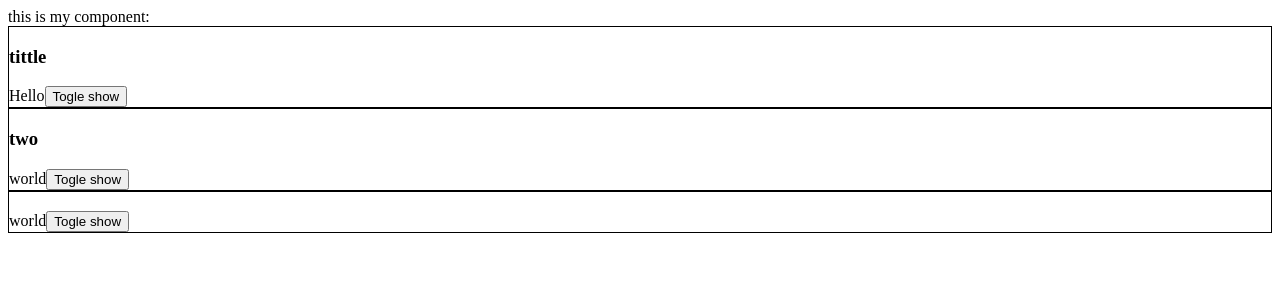
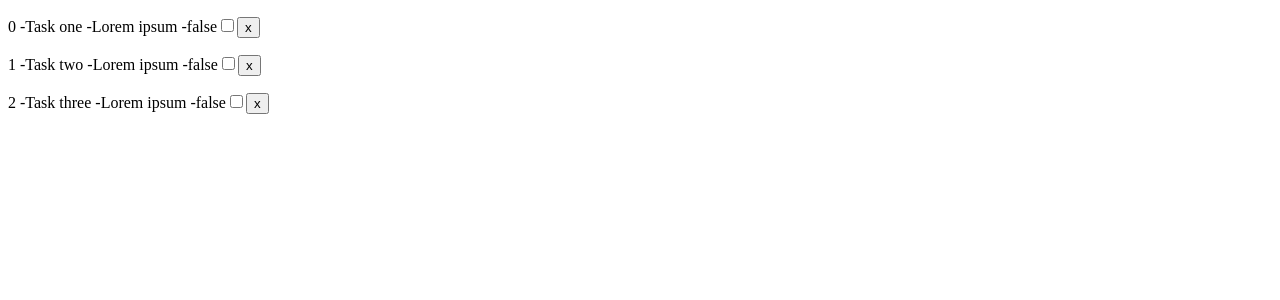
Before and after one commit to maxpaynene/react-app, a React (Create React App) app in the folder react-app/: page / in a window 1280 px wide. Shown: the top 300 px of the page. Built offline with nearby package versions, Linux system fonts and the light colour scheme.

Commit message:
react component with class

```diff
--- a/react-app/src/App.js
+++ b/react-app/src/App.js
@@ -1,81 +1,17 @@
-import React from 'react';
+import React, { Component} from 'react';
 import './App.css';
+import tasks from './sample/task.json';
+import Tasks from './components/Tasks';
 
-class App extends React.Component {
+class App extends Component {
+
+  state = {
+    tasks: tasks
+  }
+
   render(){
-    return <div>
-      this is my component:
-      <Helloworld hello="Hello" tittle="tittle"/>
-      <Helloworld hello="world" tittle="two"/>
-      <Helloworld hello="world"/>
-    </div>
+    return <Tasks tasks={this.state.tasks}/>
   }
 }
 
-/*
-//ESTE ES EL MISMO CODIGO DE ARRIBA PERO ESCRITO DE OTRA FORMA
-const App = () => <div>this is my component <Helloworld/> <Helloworld/> <Helloworld/></div>
-*/
-
-/*
-//ESTE ES EL MISMO CODIGO DE ARRIBA PERO ESCRITO DE OTRA FORMA
-function App() {
-  return (
-    <div>
-      this is my component:
-      <Helloworld/>
-      <Helloworld/>
-      <Helloworld/>
-    </div>
-  );
-}
-*/
-
-class Helloworld extends React.Component {
-
-  state = {
-    show: true
-  }
-
-  togleShow = () => {
-    this.setState({ show: !this.state.show });
-  }
-
-  render(){
-    if(this.state.show){
-      return (
-        <div id="helloworld">
-          <h3>
-            {this.props.tittle}
-          </h3>
-          {this.props.hello}
-          <button onClick={()=> this.togleShow()}>Togle show</button>
-        </div>
-      );
-    }else{
-      return (
-        <div>
-          <h1>No hay Elementos.</h1>
-          <button onClick={()=> this.togleShow()}>Togle show</button>
-        </div>
-      );
-    }
-  }
-}
-
-/*
-//ESTE ES EL MISMO CODIGO QUE ESTA ESCRITO ARRIBA PERO DE OTRA FORMA.
-function Helloworld(props) {
-  console.log(props);
-  return (
-    <div id="helloworld">
-      <h3>
-        {props.tittle}
-      </h3>
-      {props.hello}
-    </div>
-  );
-}
-*/
-
 export default App;
--- /dev/null
+++ b/react-app/src/components/Task.js
@@ -0,0 +1,21 @@
+import React, { Component } from 'react';
+
+class Task extends Component {
+    render(){
+
+        const { task } = this.props;
+
+        return <div>
+            <p key={this.props.task.id}>
+                {task.id} -
+                {task.tittle} -
+                {task.description} -
+                {task.done.toString()}
+                <input type="checkbox"/>
+                <button>x</button>
+            </p>
+        </div>
+    }
+}
+
+export default Task;
--- /dev/null
+++ b/react-app/src/components/Tasks.js
@@ -0,0 +1,16 @@
+import React, { Component } from 'react';
+import Task from './Task'
+
+class Tasks extends Component {
+    render(){
+        return (
+            this.props.tasks.map((task,index)=>{
+                return (
+                    <Task task={task} key={index}/>
+                )
+            })
+        )
+    }
+}
+
+export default Tasks;
--- /dev/null
+++ b/react-app/src/sample/task.json
@@ -0,0 +1,20 @@
+[
+    {
+        "id": 0,
+        "tittle": "Task one",
+        "description": "Lorem ipsum",
+        "done": false
+    },
+    {
+        "id": 1,
+        "tittle": "Task two",
+        "description": "Lorem ipsum",
+        "done": false
+    },
+    {
+        "id": 2,
+        "tittle": "Task three",
+        "description": "Lorem ipsum",
+        "done": false
+    }
+]
```
